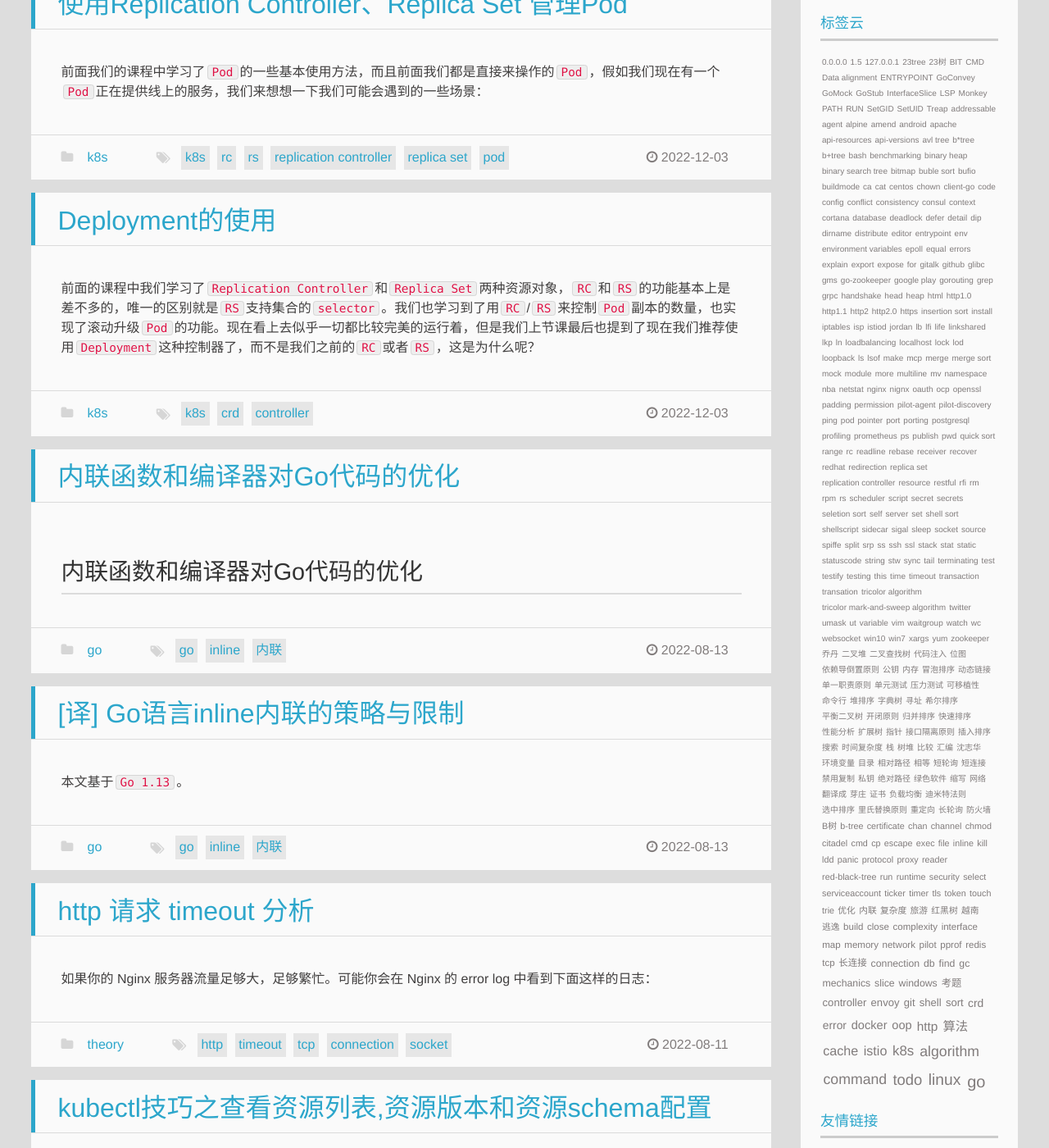
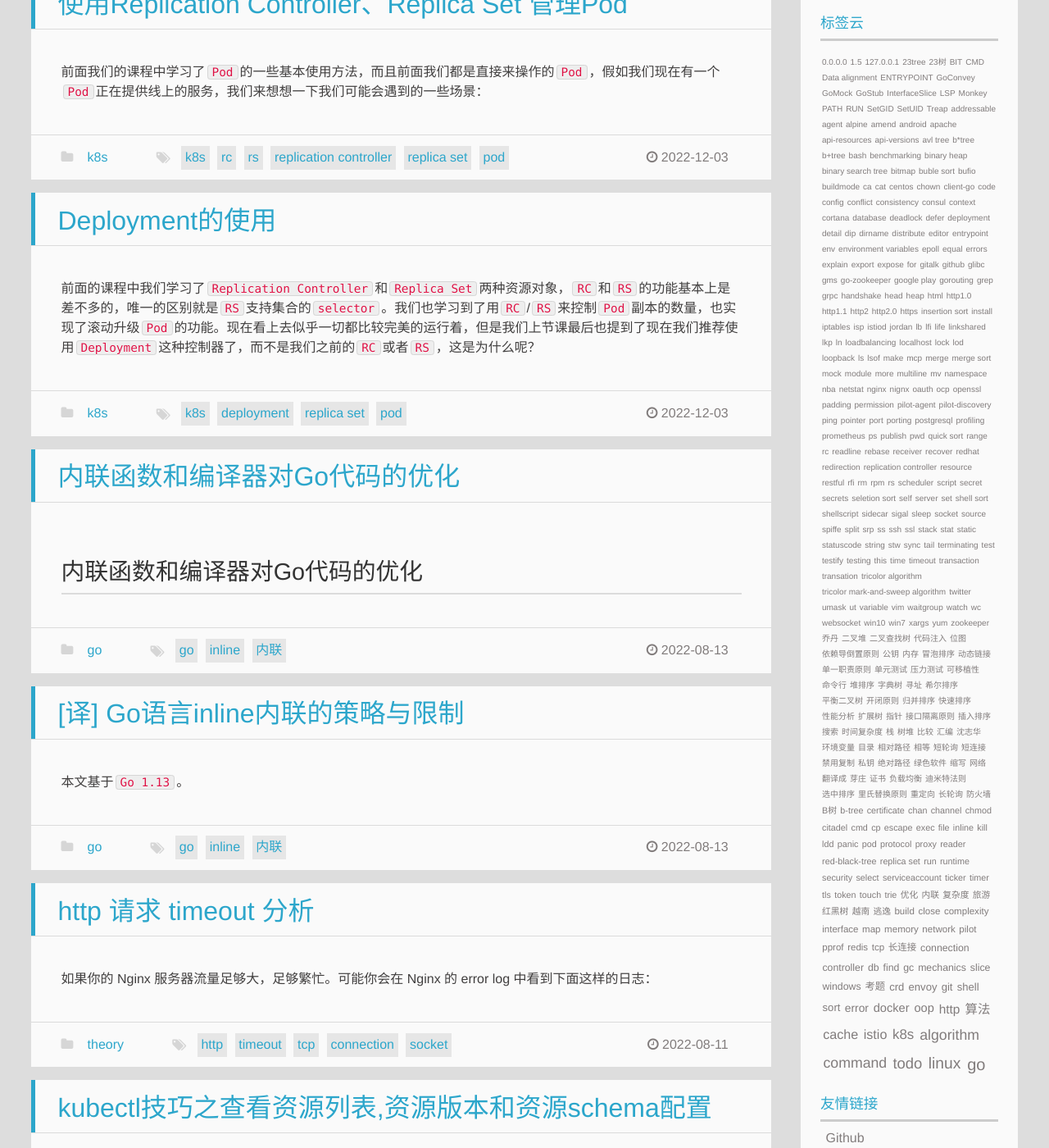
Before and after one commit to aimuke/aimuke.github.io, a Jekyll site: the page built from index.html, in a window 1280 px wide and 1400 px high, scrolled down 914 px. Shown: the whole window at 82% size. Built offline with Jekyll 4.4.1, drawn with Linux system fonts in a browser that asks for light colours; a script that is not in the unit is left out; the list of posts is cut into pages by our own code.

Commit message:
Update 2022-12-03-k8s-deployment.md

```diff
--- a/_posts/k8s/2022-12-03-k8s-deployment.md
+++ b/_posts/k8s/2022-12-03-k8s-deployment.md
@@ -1,6 +1,6 @@
 ---
 title: "Deployment的使用"
-tags: [k8s, crd, controller]
+tags: [k8s, deployment, replica set, pod]
 ---
 
 
```
